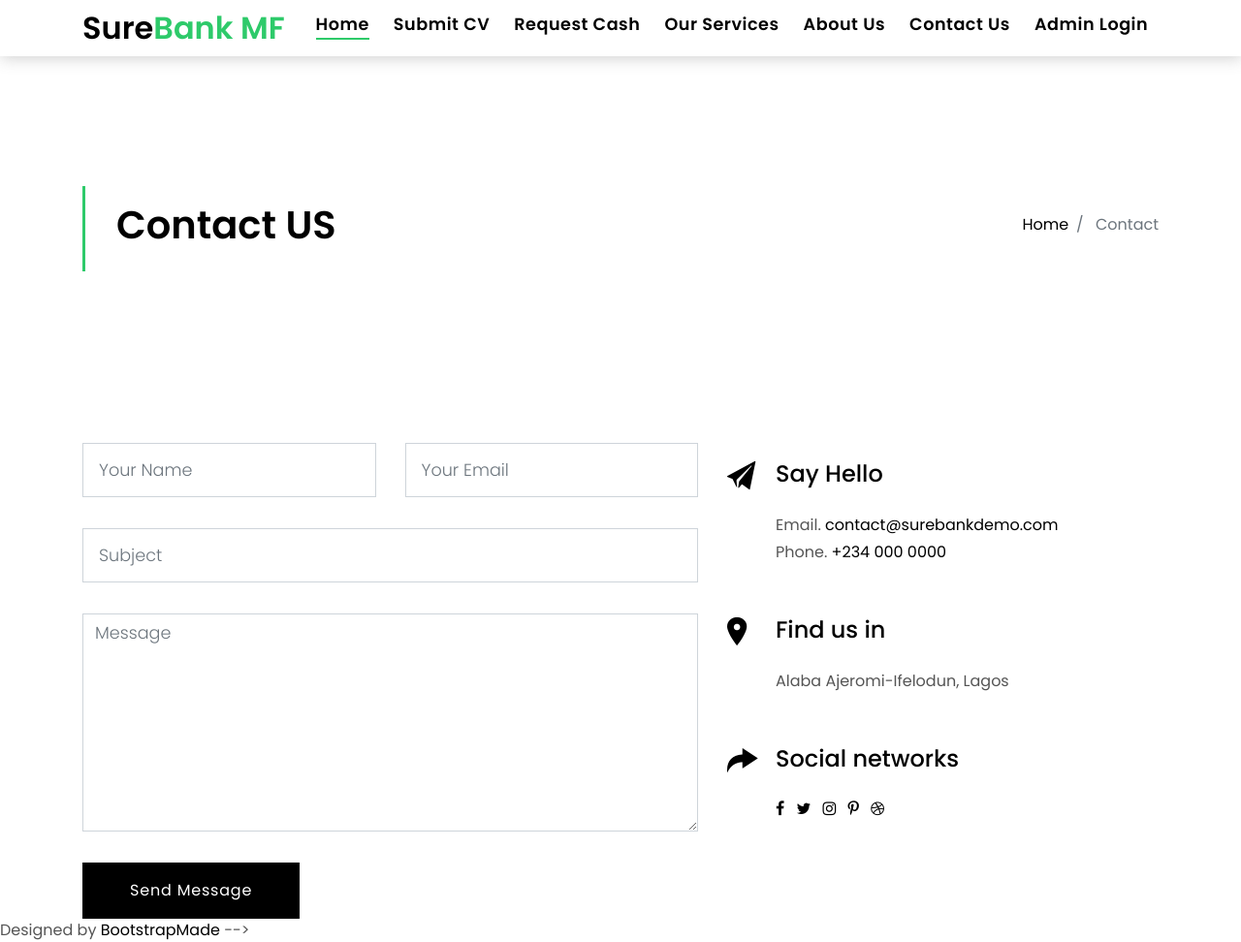
After one commit to Solesty/vulnerableapp, a PHP site: page /contact.php in a window 1280 px wide. The commit adds this page. Shown: the whole page at 97% size. Run offline with PHP 8.4, Linux system fonts and the light colour scheme.

Commit message:
Added Contact Us

```diff
--- a/account/includes/footer.php
+++ b/account/includes/footer.php
@@ -1,4 +1,3 @@
-
 <!-- END PAGE CONTAINER-->
 </div>
 
@@ -8,6 +7,8 @@
 
 <!-- JavaScript ../libraries -->
 
+<script src="../lib/jquery/jquery.min.js"></script>
+<script src="../lib/jquery/jquery-migrate.min.js"></script>
 <!-- Jquery JS-->
 <script src="../vendor/jquery-3.2.1.min.js"></script>
 <!-- Bootstrap JS-->
@@ -33,8 +34,6 @@
 <script src="../js/main.js"></script>
 
 
-<script src="../lib/jquery/jquery.min.js"></script>
-<script src="../lib/jquery/jquery-migrate.min.js"></script>
 <script src="../lib/popper/popper.min.js"></script>
 <script src="../lib/bootstrap/js/bootstrap.min.js"></script>
 <script src="../lib/easing/easing.min.js"></script>
--- a/account/includes/header.php
+++ b/account/includes/header.php
@@ -70,7 +70,7 @@
 
                         <li class="active1">
                             <a href="history.php">
-                                <i class="fas fa-tachometer-alt"></i>History</a>
+                                <i class="fas fa-tachometer-alt"></i>Cash Requests</a>
                         </li>
 
 
@@ -99,7 +99,7 @@
 
                         <li class="active1">
                             <a href="history.php">
-                                <i class="fas fa-tachometer-alt"></i>History</a>
+                                <i class="fas fa-tachometer-alt"></i>Cash Requests</a>
                         </li>
 
                     </ul>
--- /dev/null
+++ b/contact.php
@@ -0,0 +1,430 @@
+<!DOCTYPE html>
+<html lang="en">
+
+<head>
+  <meta charset="utf-8">
+  <title>SureBank MF</title>
+  <meta content="width=device-width, initial-scale=1.0" name="viewport">
+  <meta content="" name="keywords">
+  <meta content="" name="description">
+
+  <!-- Favicons -->
+  <!-- <link href="img/favicon.png" rel="icon">
+  <link href="img/apple-touch-icon.png" rel="apple-touch-icon"> -->
+
+  <!-- Google Fonts -->
+  <link href="https://fonts.googleapis.com/css?family=Poppins:300,400,500,600,700" rel="stylesheet">
+
+  <!-- Bootstrap CSS File -->
+  <link href="lib/bootstrap/css/bootstrap.min.css" rel="stylesheet">
+
+  <!-- Libraries CSS Files -->
+  <link href="lib/font-awesome/css/font-awesome.min.css" rel="stylesheet">
+  <link href="lib/animate/animate.min.css" rel="stylesheet">
+  <link href="lib/ionicons/css/ionicons.min.css" rel="stylesheet">
+  <link href="lib/owlcarousel/assets/owl.carousel.min.css" rel="stylesheet">
+
+  <!-- Main Stylesheet File -->
+  <link href="css/style.css" rel="stylesheet">
+  <link href="css/custom.css" rel="stylesheet">
+
+</head>
+
+<body>
+
+  <div class="click-closed"></div>
+
+  <!--/ Nav Star /-->
+  <nav class="navbar navbar-default navbar-trans navbar-expand-lg fixed-top">
+    <div class="container">
+      <button class="navbar-toggler collapsed" type="button" data-toggle="collapse" data-target="#navbarDefault" aria-controls="navbarDefault" aria-expanded="false" aria-label="Toggle navigation">
+        <span></span>
+        <span></span>
+        <span></span>
+      </button>
+      <a class="navbar-brand text-brand" href="">Sure<span class="color-b">Bank MF</span></a>
+      <button type="button" class="btn btn-link nav-search navbar-toggle-box-collapse d-md-none" data-toggle="collapse" data-target="#navbarTogglerDemo01" aria-expanded="false">
+        <span class="fa fa-search" aria-hidden="true"></span>
+      </button>
+      <div class="navbar-collapse collapse justify-content-center" id="navbarDefault">
+        <ul class="navbar-nav">
+          <li class="nav-item">
+            <a class="nav-link active" href="">Home</a>
+          </li>
+          <li class="nav-item">
+            <a class="nav-link" href="submitcv.php">Submit CV</a>
+          </li>
+
+          <li class="nav-item">
+            <a class="nav-link" href="new_transaction.php">Request Cash</a>
+          </li>
+
+          <li class="nav-item">
+            <a class="nav-link" href="#">Our Services</a>
+          </li>
+
+          <li class="nav-item">
+            <a class="nav-link" href="#">About Us</a>
+          </li>
+
+          <li class="nav-item">
+            <a class="nav-link" href="#">Contact Us</a>
+          </li>
+
+          <li class="nav-item">
+            <a class="nav-link" href="login.php">Admin Login</a>
+          </li>
+
+        </ul>
+      </div>
+    </div>
+  </nav>
+  <!--/ Nav End /-->
+
+
+
+  <!--/ Intro Single star /-->
+  <section class="intro-single">
+    <div class="container">
+      <div class="row">
+        <div class="col-md-12 col-lg-8">
+          <div class="title-single-box">
+            <h1 class="title-single">Contact US</h1>
+            <span class="color-text-a"></span>
+          </div>
+        </div>
+        <div class="col-md-12 col-lg-4">
+          <nav aria-label="breadcrumb" class="breadcrumb-box d-flex justify-content-lg-end">
+            <ol class="breadcrumb">
+              <li class="breadcrumb-item">
+                <a href="index.html">Home</a>
+              </li>
+              <li class="breadcrumb-item active" aria-current="page">
+                Contact
+              </li>
+            </ol>
+          </nav>
+        </div>
+      </div>
+    </div>
+  </section>
+  <!--/ Intro Single End /-->
+
+  <!--/ Contact Star /-->
+  <section class="contact">
+    <div class="container">
+      <div class="row">
+        <div class="col-sm-12">
+          <div class="contact-map box">
+            <div id="map" class="contact-map">
+
+            <!-- <iframe src="https://www.google.com/maps/embed?pb=!1m18!1m12!1m3!1d13813.74628640396!2d3.320228169874324!3d6.460279396760687!2m3!1f0!2f0!3f0!3m2!1i1024!2i768!4f13.1!3m3!1m2!1s0x103b8967fc96870d%3A0xccb47f4389700baa!2sAlaba%2C+Lagos!5e1!3m2!1sen!2sng!4v1556176231490!5m2!1sen!2sng" width="600" height="450" frameborder="0" style="border:0" allowfullscreen></iframe> -->
+
+              <!-- <iframe src="https://www.google.com/maps/embed?pb=!1m18!1m12!1m3!1d3022.1422937950147!2d-73.98731968482413!3d40.75889497932681!2m3!1f0!2f0!3f0!3m2!1i1024!2i768!4f13.1!3m3!1m2!1s0x89c25855c6480299%3A0x55194ec5a1ae072e!2sTimes+Square!5e0!3m2!1ses-419!2sve!4v1510329142834"
+                width="600" height="450" frameborder="0" style="border:0" allowfullscreen></iframe> -->
+            </div>
+          </div>
+        </div>
+        <div class="col-sm-12 section-t8">
+          <div class="row">
+            <div class="col-md-7">
+              <form class="form-a contactForm" action="" method="post" role="form">
+                <div id="sendmessage">Your message has been sent. Thank you!</div>
+                <div id="errormessage"></div>
+                <div class="row">
+                  <div class="col-md-6 mb-3">
+                    <div class="form-group">
+                      <input type="text" name="name" class="form-control form-control-lg form-control-a" placeholder="Your Name" data-rule="minlen:4" data-msg="Please enter at least 4 chars">
+                      <div class="validation"></div>
+                    </div>
+                  </div>
+                  <div class="col-md-6 mb-3">
+                    <div class="form-group">
+                      <input name="email" type="email" class="form-control form-control-lg form-control-a" placeholder="Your Email" data-rule="email" data-msg="Please enter a valid email">
+                      <div class="validation"></div>
+                    </div>
+                  </div>
+                  <div class="col-md-12 mb-3">
+                    <div class="form-group">
+                      <input type="url" name="subject" class="form-control form-control-lg form-control-a" placeholder="Subject" data-rule="minlen:4" data-msg="Please enter at least 8 chars of subject">
+                      <div class="validation"></div>
+                    </div>
+                  </div>
+                  <div class="col-md-12 mb-3">
+                    <div class="form-group">
+                      <textarea name="message" class="form-control" name="message" cols="45" rows="8" data-rule="required" data-msg="Please write something for us" placeholder="Message"></textarea>
+                      <div class="validation"></div>
+                    </div>
+                  </div>
+                  <div class="col-md-12">
+                    <button type="submit" class="btn btn-a">Send Message</button>
+                  </div>
+                </div>
+              </form>
+            </div>
+            <div class="col-md-5 section-md-t3">
+              <div class="icon-box section-b2">
+                <div class="icon-box-icon">
+                  <span class="ion-ios-paper-plane"></span>
+                </div>
+                <div class="icon-box-content table-cell">
+                  <div class="icon-box-title">
+                    <h4 class="icon-title">Say Hello</h4>
+                  </div>
+                  <div class="icon-box-content">
+                    <p class="mb-1">Email.
+                      <span class="color-a">contact@surebankdemo.com</span>
+                    </p>
+                    <p class="mb-1">Phone.
+                      <span class="color-a">+234 000 0000</span>
+                    </p>
+                  </div>
+                </div>
+              </div>
+              <div class="icon-box section-b2">
+                <div class="icon-box-icon">
+                  <span class="ion-ios-pin"></span>
+                </div>
+                <div class="icon-box-content table-cell">
+                  <div class="icon-box-title">
+                    <h4 class="icon-title">Find us in</h4>
+                  </div>
+                  <div class="icon-box-content">
+                    <p class="mb-1">Alaba
+                        Ajeromi-Ifelodun, Lagos
+                      <br>
+                    </p>
+                  </div>
+                </div>
+              </div>
+              <div class="icon-box">
+                <div class="icon-box-icon">
+                  <span class="ion-ios-redo"></span>
+                </div>
+                <div class="icon-box-content table-cell">
+                  <div class="icon-box-title">
+                    <h4 class="icon-title">Social networks</h4>
+                  </div>
+                  <div class="icon-box-content">
+                    <div class="socials-footer">
+                      <ul class="list-inline">
+                        <li class="list-inline-item">
+                          <a href="#" class="link-one">
+                            <i class="fa fa-facebook" aria-hidden="true"></i>
+                          </a>
+                        </li>
+                        <li class="list-inline-item">
+                          <a href="#" class="link-one">
+                            <i class="fa fa-twitter" aria-hidden="true"></i>
+                          </a>
+                        </li>
+                        <li class="list-inline-item">
+                          <a href="#" class="link-one">
+                            <i class="fa fa-instagram" aria-hidden="true"></i>
+                          </a>
+                        </li>
+                        <li class="list-inline-item">
+                          <a href="#" class="link-one">
+                            <i class="fa fa-pinterest-p" aria-hidden="true"></i>
+                          </a>
+                        </li>
+                        <li class="list-inline-item">
+                          <a href="#" class="link-one">
+                            <i class="fa fa-dribbble" aria-hidden="true"></i>
+                          </a>
+                        </li>
+                      </ul>
+                    </div>
+                  </div>
+                </div>
+              </div>
+            </div>
+          </div>
+        </div>
+      </div>
+    </div>
+  </section>
+  <!--/ Contact End /-->
+
+  <!--/ footer Star /-->
+  <!-- <section class="section-footer">
+    <div class="container">
+      <div class="row">
+        <div class="col-sm-12 col-md-4">
+          <div class="widget-a">
+            <div class="w-header-a">
+              <h3 class="w-title-a text-brand">EstateAgency</h3>
+            </div>
+            <div class="w-body-a">
+              <p class="w-text-a color-text-a">
+                Enim minim veniam quis nostrud exercitation ullamco laboris nisi ut aliquip exea commodo consequat duis
+                sed aute irure.
+              </p>
+            </div>
+            <div class="w-footer-a">
+              <ul class="list-unstyled">
+                <li class="color-a">
+                  <span class="color-text-a">Phone .</span> contact@example.com</li>
+                <li class="color-a">
+                  <span class="color-text-a">Email .</span> +54 356 945234</li>
+              </ul>
+            </div>
+          </div>
+        </div>
+        <div class="col-sm-12 col-md-4 section-md-t3">
+          <div class="widget-a">
+            <div class="w-header-a">
+              <h3 class="w-title-a text-brand">The Company</h3>
+            </div>
+            <div class="w-body-a">
+              <div class="w-body-a">
+                <ul class="list-unstyled">
+                  <li class="item-list-a">
+                    <i class="fa fa-angle-right"></i> <a href="#">Site Map</a>
+                  </li>
+                  <li class="item-list-a">
+                    <i class="fa fa-angle-right"></i> <a href="#">Legal</a>
+                  </li>
+                  <li class="item-list-a">
+                    <i class="fa fa-angle-right"></i> <a href="#">Agent Admin</a>
+                  </li>
+                  <li class="item-list-a">
+                    <i class="fa fa-angle-right"></i> <a href="#">Careers</a>
+                  </li>
+                  <li class="item-list-a">
+                    <i class="fa fa-angle-right"></i> <a href="#">Affiliate</a>
+                  </li>
+                  <li class="item-list-a">
+                    <i class="fa fa-angle-right"></i> <a href="#">Privacy Policy</a>
+                  </li>
+                </ul>
+              </div>
+            </div>
+          </div>
+        </div>
+        <div class="col-sm-12 col-md-4 section-md-t3">
+          <div class="widget-a">
+            <div class="w-header-a">
+              <h3 class="w-title-a text-brand">International sites</h3>
+            </div>
+            <div class="w-body-a">
+              <ul class="list-unstyled">
+                <li class="item-list-a">
+                  <i class="fa fa-angle-right"></i> <a href="#">Venezuela</a>
+                </li>
+                <li class="item-list-a">
+                  <i class="fa fa-angle-right"></i> <a href="#">China</a>
+                </li>
+                <li class="item-list-a">
+                  <i class="fa fa-angle-right"></i> <a href="#">Hong Kong</a>
+                </li>
+                <li class="item-list-a">
+                  <i class="fa fa-angle-right"></i> <a href="#">Argentina</a>
+                </li>
+                <li class="item-list-a">
+                  <i class="fa fa-angle-right"></i> <a href="#">Singapore</a>
+                </li>
+                <li class="item-list-a">
+                  <i class="fa fa-angle-right"></i> <a href="#">Philippines</a>
+                </li>
+              </ul>
+            </div>
+          </div>
+        </div>
+      </div>
+    </div>
+  </section> -->
+<!--
+  <footer>
+    <div class="container">
+      <div class="row">
+        <div class="col-md-12">
+          <nav class="nav-footer">
+            <ul class="list-inline">
+              <li class="list-inline-item">
+                <a href="#">Home</a>
+              </li>
+              <li class="list-inline-item">
+                <a href="#">About</a>
+              </li>
+              <li class="list-inline-item">
+                <a href="#">Property</a>
+              </li>
+              <li class="list-inline-item">
+                <a href="#">Blog</a>
+              </li>
+              <li class="list-inline-item">
+                <a href="#">Contact</a>
+              </li>
+            </ul>
+          </nav>
+          <div class="socials-a">
+            <ul class="list-inline">
+              <li class="list-inline-item">
+                <a href="#">
+                  <i class="fa fa-facebook" aria-hidden="true"></i>
+                </a>
+              </li>
+              <li class="list-inline-item">
+                <a href="#">
+                  <i class="fa fa-twitter" aria-hidden="true"></i>
+                </a>
+              </li>
+              <li class="list-inline-item">
+                <a href="#">
+                  <i class="fa fa-instagram" aria-hidden="true"></i>
+                </a>
+              </li>
+              <li class="list-inline-item">
+                <a href="#">
+                  <i class="fa fa-pinterest-p" aria-hidden="true"></i>
+                </a>
+              </li>
+              <li class="list-inline-item">
+                <a href="#">
+                  <i class="fa fa-dribbble" aria-hidden="true"></i>
+                </a>
+              </li>
+            </ul>
+          </div>
+          <div class="copyright-footer">
+            <p class="copyright color-text-a">
+              &copy; Copyright
+              <span class="color-a">EstateAgency</span> All Rights Reserved.
+            </p>
+          </div>
+          <div class="credits">
+            <!--
+              All the links in the footer should remain intact.
+              You can delete the links only if you purchased the pro version.
+              Licensing information: https://bootstrapmade.com/license/
+              Purchase the pro version with working PHP/AJAX contact form: https://bootstrapmade.com/buy/?theme=EstateAgency
+            -->
+            Designed by <a href="https://bootstrapmade.com/">BootstrapMade</a>
+          </div>
+        </div>
+      </div>
+    </div>
+  </footer> -->
+  <!--/ Footer End /-->
+
+  <a href="#" class="back-to-top"><i class="fa fa-chevron-up"></i></a>
+  <div id="preloader"></div>
+
+  <!-- JavaScript Libraries -->
+  <script src="lib/jquery/jquery.min.js"></script>
+  <script src="lib/jquery/jquery-migrate.min.js"></script>
+  <script src="lib/popper/popper.min.js"></script>
+  <script src="lib/bootstrap/js/bootstrap.min.js"></script>
+  <script src="lib/easing/easing.min.js"></script>
+  <script src="lib/owlcarousel/owl.carousel.min.js"></script>
+  <script src="lib/scrollreveal/scrollreveal.min.js"></script>
+  <!-- Contact Form JavaScript File -->
+  <script src="contactform/contactform.js"></script>
+
+  <!-- Template Main Javascript File -->
+  <script src="js/main_js.js"></script>
+
+</body>
+
+</html>
--- a/index.php
+++ b/index.php
@@ -68,7 +68,7 @@
           </li>
 
           <li class="nav-item">
-            <a class="nav-link" href="#">Contact Us</a>
+            <a class="nav-link" href="contact.php">Contact Us</a>
           </li>
 
           <li class="nav-item">
--- a/new_transaction.php
+++ b/new_transaction.php
@@ -89,7 +89,7 @@ if (isset($_SESSION['success'])) {
                     </li>
 
                     <li class="nav-item">
-                        <a class="nav-link" href="#">Contact</a>
+                        <a class="nav-link" href="contact.php">Contact Us</a>
                     </li>
 
                     <li class="nav-item">
--- a/submitcv.php
+++ b/submitcv.php
@@ -91,7 +91,7 @@ if (isset($_SESSION['success'])) {
                     </li>
 
                     <li class="nav-item">
-                        <a class="nav-link" href="#">Contact</a>
+                        <a class="nav-link" href="contact.php">Contact Us</a>
                     </li>
 
                     <li class="nav-item">
```
Also changed, not shown: account/history.php (+6 -2 lines).
